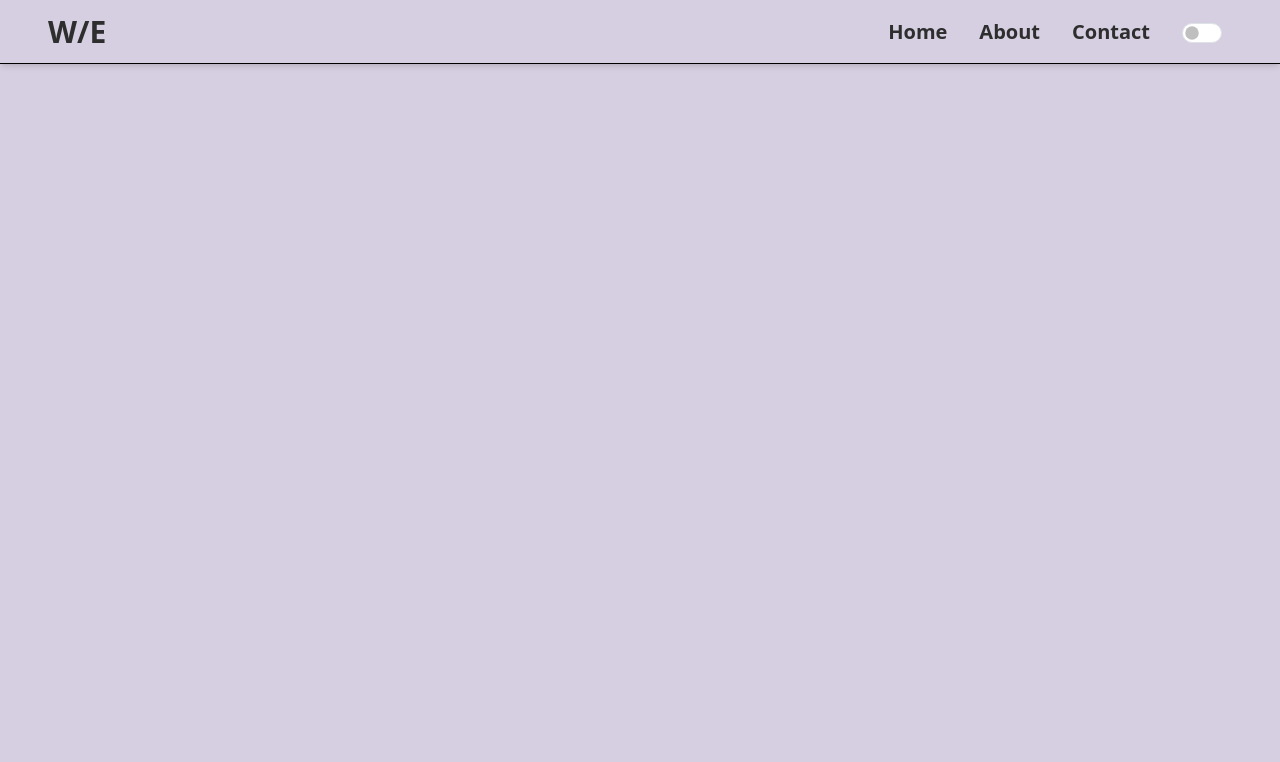
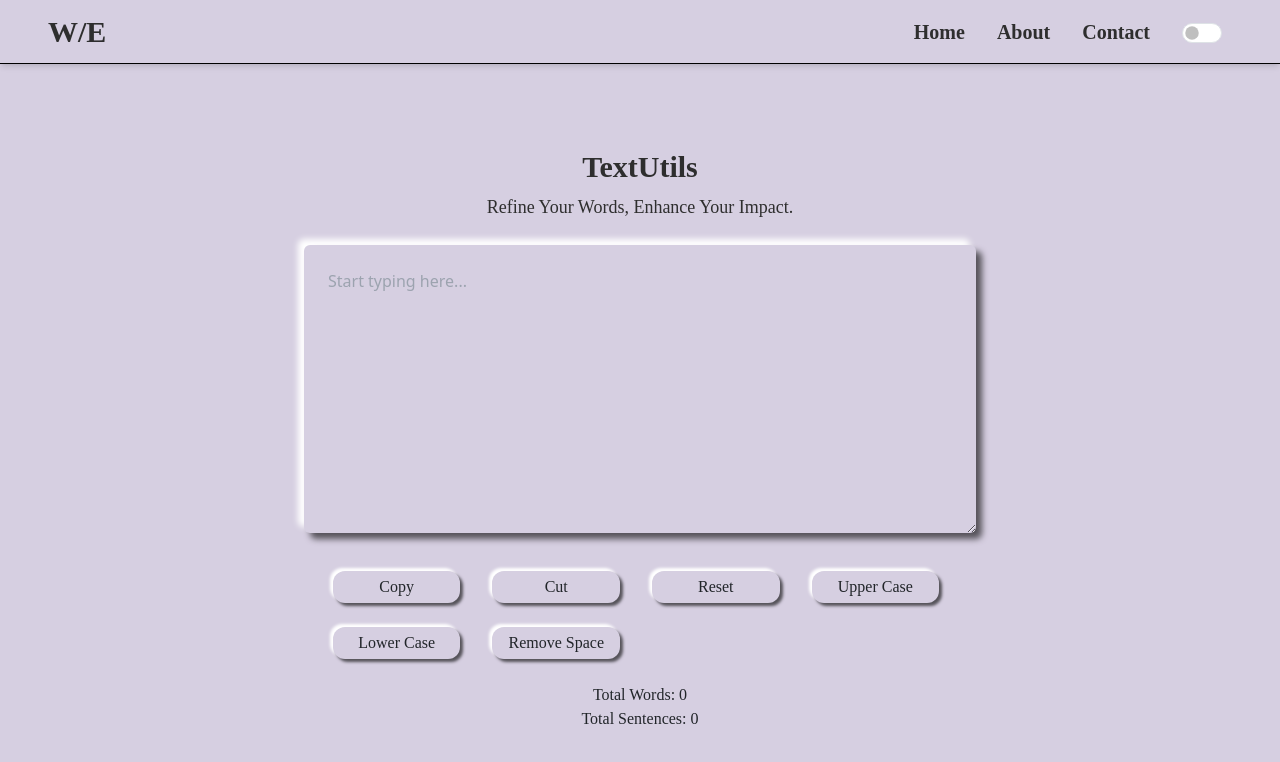
Before and after one commit to SK-code-stack/web-ease, a React (Create React App) app: page /textutils in a window 1280 px wide. Shown: the top 762 px of the page. Built offline with nearby package versions, Linux system fonts and the light colour scheme.

Commit message:
Updated code

```diff
--- a/src/App.js
+++ b/src/App.js
@@ -17,6 +17,7 @@
 import PlagiarismChecker from "./Components/Utilities/PlagiarismChecker";
 import YTVideoDownloader from "./Components/Utilities/YTVideoDownloader";
 import BarcodeGenerator from "./Components/Utilities/BarcodeGenerator";
+import TextUtils from './Components/Utilities/TextUtils';
 
 function App() {
   // Context API  Dark Mode State
@@ -61,6 +62,7 @@
           <Route path="/plagiarism-checker" element={<PlagiarismChecker />} />
           <Route path="/yt-video-downloader" element={<YTVideoDownloader />} />
           <Route path="/barcode-generator" element={<BarcodeGenerator />} />
+          <Route path="/textutils" element={<TextUtils />} />
         </Routes>
       </Router>
     </ThemeProvider>
--- a/src/Components/Main.js
+++ b/src/Components/Main.js
@@ -14,6 +14,7 @@
     { name: "Plagiarism Checker", path: "/plagiarism-checker" },
     { name: "YT Video Downloader", path: "/yt-video-downloader" },
     { name: "Barcode Generator", path: "/barcode-generator" },
+    { name: "TextUtils", path: "/textutils" },
   ];
 
   return (
--- a/src/Components/Navbar.js
+++ b/src/Components/Navbar.js
@@ -9,7 +9,7 @@
   const navigate = useNavigate();
 
   return (
-    <nav className={`mb-16 fixed top-0 left-0 w-full z-50 h-16 bg-mylight dark:bg-mydark
+    <nav className={`mb-16 font-myfont fixed top-0 left-0 w-full z-50 h-16 bg-mylight dark:bg-mydark
       flex justify-between items-center px-6 md:px-12
       border-b border-black backdrop-blur-md shadow-md transition-colors duration-300`}>
 
--- /dev/null
+++ b/src/Components/Utilities/TextUtils.js
@@ -0,0 +1,110 @@
+import React, { useState } from 'react';
+
+export default function TextUtils() {
+
+const [text, setText] = useState("")
+// to handle chage in react we use this
+const handleOnChange=(event)=>{
+  setText(event.target.value)
+}
+// copy function
+const Copy = () => {
+  if(text.trim()===""){
+    alert("Enter text")
+  }else{
+    navigator.clipboard.writeText(text)
+  }
+};
+// cut function
+const Cut = () => {
+  if(text.trim()===""){
+    alert("Enter text")
+  }else{
+    navigator.clipboard.writeText(text)
+    setText("")
+  }
+};
+// reset function
+const Reset = () => {
+    setText("")
+};
+// uppercase function
+const UpperCase = () => {
+  if(text.trim()===""){
+    alert("Enter text")
+  }else{
+    let newText = text.toUpperCase()
+    setText(newText)
+  }
+};
+// lowercase function
+const LowerCase = () => {
+  if(text.trim()===""){
+    alert("Enter text")
+  }else{
+    let newText = text.toLowerCase()
+    setText(newText)
+  }
+};
+// total words function
+  const TotalWords = (text) => {
+    return text.trim() === "" ? 0 : text.trim().split(/\s+/).length;
+  };
+//  total sentences
+const TotalSentences = (text) => {
+  return text.trim() === "" ? 0 : text.trim().split(/[.!?]+/).filter((sentence) => sentence !== "").length;
+};
+// remove extra spaces
+const RemoveSpace = () => {
+  if(text.trim()===""){
+    alert("Enter text")
+  }else{
+    setText(text.replace(/\s+/g, ' ').trim());
+  }
+};
+// btns data
+const btns = [
+    { title: "Copy", fun: Copy },
+    { title: "Cut", fun: Cut },
+    { title: "Reset", fun: Reset },
+    { title: "Upper Case", fun: UpperCase },
+    { title: "Lower Case", fun: LowerCase },
+    { title: "Remove Space", fun: RemoveSpace }
+];
+
+
+  return (
+    <div className="pt-20 mt-10 pb-20 w-full h-dvh flex flex-col items-center justify-center bg-mywhite dark:bg-mydark transition-colors duration-300 px-4">
+
+      <div className="text-center mb-6">
+        <h1 className="text-mydark dark:text-mylight text-3xl font-bold font-myfont">TextUtils</h1>
+        <p className="font-myfont text-mydark dark:text-mylight text-lg mt-2">Refine Your Words, Enhance Your Impact.</p>
+      </div>
+
+      <div className="w-full max-w-2xl">
+        <textarea
+            id='textArea'
+            value={text}
+            rows={10}
+            className="w-full p-4  bg-mylight dark:bg-mydark focus:outline-none text-mydark dark:text-mylight  rounded-md shadow-upper dark:shadow-dupper  transition-all duration-300"
+            onChange={handleOnChange}
+            placeholder='Start typing here...'
+        />
+      </div>
+
+      <div className="mt-8 grid grid-cols-2 sm:grid-cols-3 lg:grid-cols-4 gap-6 px-4">
+        {btns.map((btns, index) =>(
+            <button
+            className='font-myfont bg-mylight shadow-Bupper active:shadow-Bact dark:bg-mydark dark:text-mylight dark:shadow-Bdupper dark:active:shadow-Bdact py-1 px-3  border-transparent rounded-xl transition-all duration-300 cursor-pointer mr-2'
+            onClick={btns.fun}
+            >{btns.title}</button>
+        ))}
+      </div>
+      <div className="container mt-4 flex-row justify-center">
+        <p className='font-myfont text-center'>Total Words: {text.trim() === "" ? 0 : TotalWords(text)}</p>
+        <p className='font-myfont text-center'>Total Sentences: {text.trim() === "" ? 0 : TotalSentences(text)}</p>
+      </div>
+
+    </div>
+  );
+}
--- a/src/index.css
+++ b/src/index.css
@@ -1,6 +1,16 @@
 @tailwind base;
 @tailwind components;
 @tailwind utilities;
-body{
+
+@import url('https://fonts.googleapis.com/css2?family=Playfair+Display:wght@400;700&display=swap');
+
+.playfair-display{
+    font-family: "Playfair Display", serif;
+    font-optical-sizing: auto;
+    font-weight: normal;
+    font-style: normal;
+  }
+
+body {
     @apply bg-mylight dark:bg-mydark transition-colors duration-300;
 }
--- a/tailwind.config.js
+++ b/tailwind.config.js
@@ -10,17 +10,27 @@
         // mylight:"#F2DE9B",c9
         mydark:"#2E2E2E",
         mylight:"#D6CFE1",
+        mytArea:"#3e3e40",
+        mytAreaLight:"#e9e4f2"
       },
       boxShadow: {
         // TS
-         hov: "inset 4px 4px 6px #bebebe,inset -4px -4px 6px #bebebe",
-         upper: " 4px 4px 5px #bebebe, inset -4px -4px 12px #5a5c5b",
+        //  hov: "inset 4px 4px 6px #bebebe,inset -4px -4px 6px #bebebe",
+        //  upper: " 4px 4px 5px #bebebe, inset -4px -4px 12px #5a5c5b",
 
-        //  upper: "6px 6px 6px #56535a, -6px -6px 6px #ffffff",
-        //  hov: "inset 6px 6px 6px #56535a,inset -6px -6px 6px #ffffff",
-        //  dupper: "6px 6px 6px #bebebe, -6px -6px 6px #5a5c5b",
-        //  dHov: "inset 6px 6px 6px #bebebe,inset -6px -6px 6px #5a5c5b",
+         upper: "6px 6px 6px #56535a, -6px -6px 6px #ffffff",
+         hov: "inset 6px 6px 6px #56535a,inset -6px -6px 6px #ffffff",
+         dupper: "6px 6px 6px #121212, -6px -6px 6px #4a4a4a",
+         dHov: "inset 6px 6px 6px #121212,inset -6px -6px 6px #4a4a4a",
+        //  buttons
+         Bupper: "3px 3px 3px #56535a, -3px -3px 3px #ffffff",
+         Bact: "inset 3px 3px 3px #56535a,inset -3px -3px 3px #ffffff",
+         Bdupper: "3px 3px 3px #121212, -3px -3px 3px #4a4a4a",
+         Bdact: "inset 3px 3px 3px #121212,inset -3px -3px 3px #4a4a4a",
       },
+      fontFamily: {
+        myfont: ["Playfair Display", "serif"],
+      }
     },
   },
   plugins: [],
```
